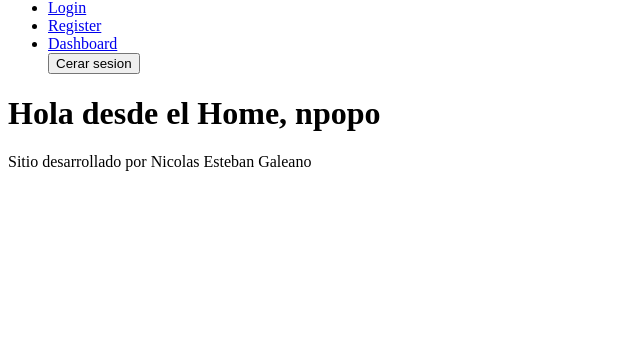
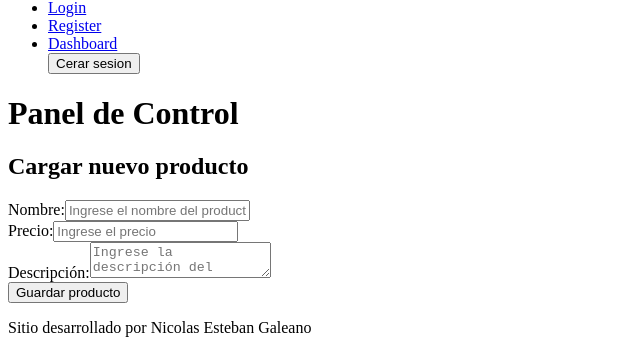
Before and after one commit to Nicolas-lab2424/tp-final, a React (Vite) app: page /Dashboard in a window 1280 px wide. Shown: the part 237-590 px from the top of the page, without its empty margins (0-640 px from the left). Built offline with nearby package versions, Linux system fonts and the light colour scheme.

Commit message:
Add:Contenido estatico para el dashboard

```diff
--- a/src/pages/Dashboard.jsx
+++ b/src/pages/Dashboard.jsx
@@ -1,14 +1,33 @@
-import { Layout } from "../components/Layout"
+import { Layout } from "../components/Layout";
 
 const Dashboard = () => {
+  return (
+    <Layout>
+      <h1>Panel de Control</h1>
 
-  return (
+      <section>
+        <h2>Cargar nuevo producto</h2>
+        <form className="form-producto">
+          <div>
+            <label htmlFor="nombre">Nombre:</label>
+            <input type="text" id="nombre" name="nombre" placeholder="Ingrese el nombre del producto" />
+          </div>
 
-    <Layout>
-      <h1>Hola desde el Home, npopo</h1>
+          <div>
+            <label htmlFor="precio">Precio:</label>
+            <input type="number" id="precio" name="precio" placeholder="Ingrese el precio" />
+          </div>
+
+          <div>
+            <label htmlFor="descripcion">Descripción:</label>
+            <textarea id="descripcion" name="descripcion" placeholder="Ingrese la descripción del producto"></textarea>
+          </div>
+
+          <button type="submit">Guardar producto</button>
+        </form>
+      </section>
     </Layout>
+  );
+};
 
-  )
-
-}
-export { Dashboard }
+export { Dashboard };
```
